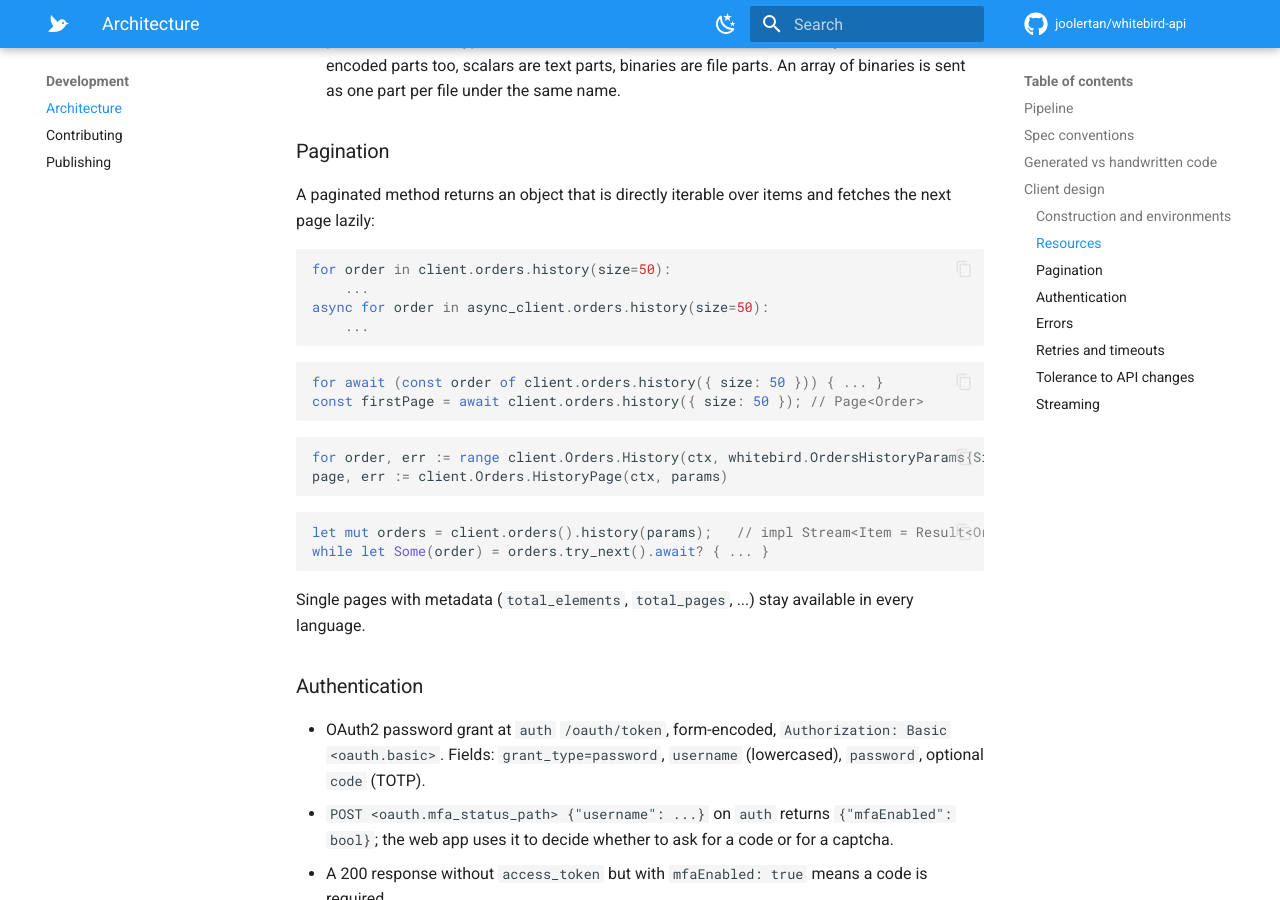
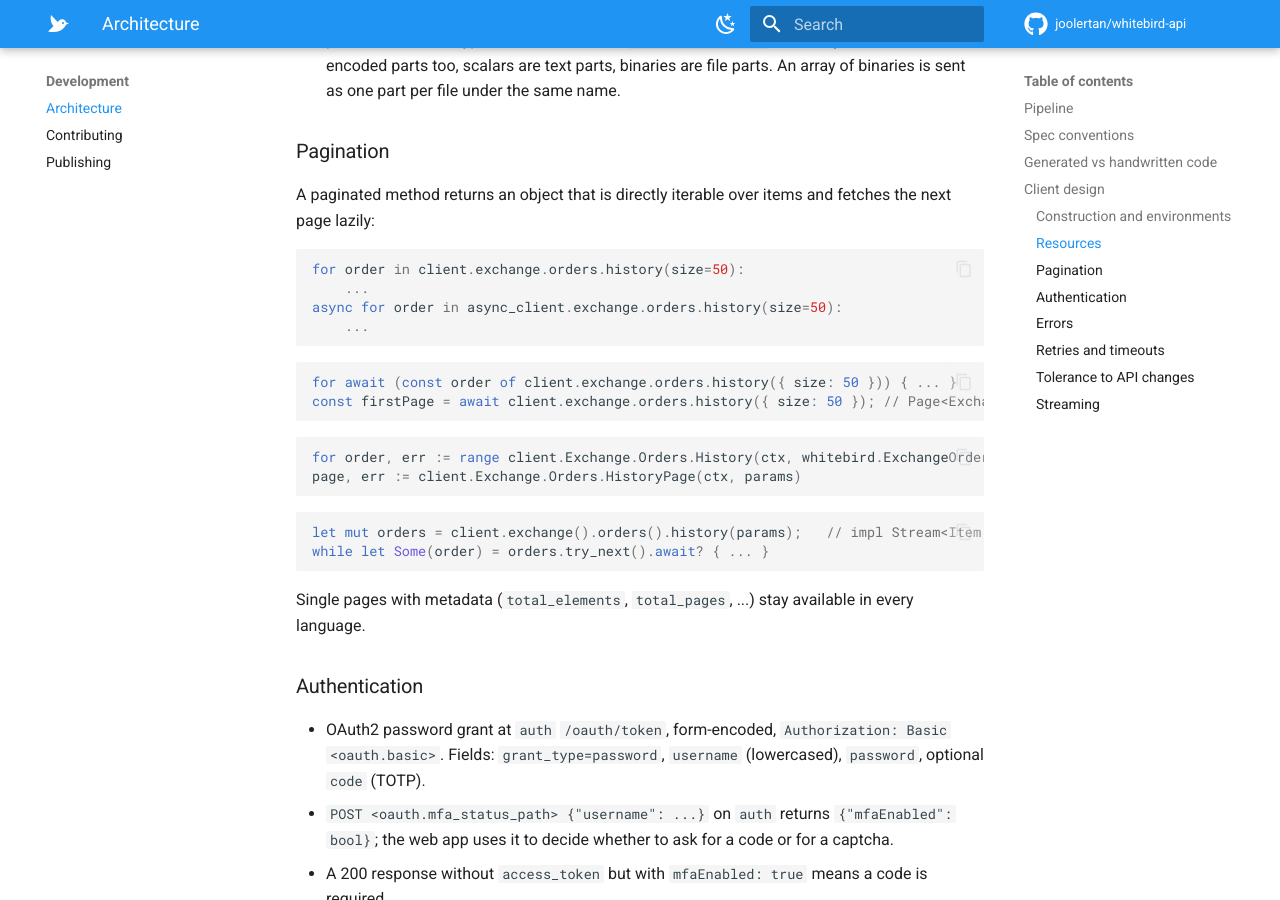
Before and after one commit to joolertan/whitebird-api, an MkDocs documentation site: the page built from docs/development/architecture.md, in a window 1280 px wide and 900 px high, scrolled down 3306 px. Built offline with MkDocs 1.6.1 and Material for MkDocs 9.7.7, drawn with Linux system fonts in a browser that asks for light colours; comment, search, counter and statistics services are not loaded.

Commit message:
docs: use real resource names in examples

````diff
--- a/docs/development/architecture.md
+++ b/docs/development/architecture.md
@@ -120,24 +120,24 @@ A paginated method returns an object that is directly iterable over items and fe
 page lazily:
 
 ```python
-for order in client.orders.history(size=50):
+for order in client.exchange.orders.history(size=50):
     ...
-async for order in async_client.orders.history(size=50):
+async for order in async_client.exchange.orders.history(size=50):
     ...
 ```
 
 ```ts
-for await (const order of client.orders.history({ size: 50 })) { ... }
-const firstPage = await client.orders.history({ size: 50 }); // Page<Order>
+for await (const order of client.exchange.orders.history({ size: 50 })) { ... }
+const firstPage = await client.exchange.orders.history({ size: 50 }); // Page<ExchangeOrder>
 ```
 
 ```go
-for order, err := range client.Orders.History(ctx, whitebird.OrdersHistoryParams{Size: 50}) { ... }
-page, err := client.Orders.HistoryPage(ctx, params)
+for order, err := range client.Exchange.Orders.History(ctx, whitebird.ExchangeOrdersHistoryParams{Size: 50}) { ... }
+page, err := client.Exchange.Orders.HistoryPage(ctx, params)
 ```
 
 ```rust
-let mut orders = client.orders().history(params);   // impl Stream<Item = Result<Order>>
+let mut orders = client.exchange().orders().history(params);   // impl Stream<Item = Result<Order>>
 while let Some(order) = orders.try_next().await? { ... }
 ```
 
````
Also changed, not shown: docs/guides/errors.md (+1 -1 lines).
